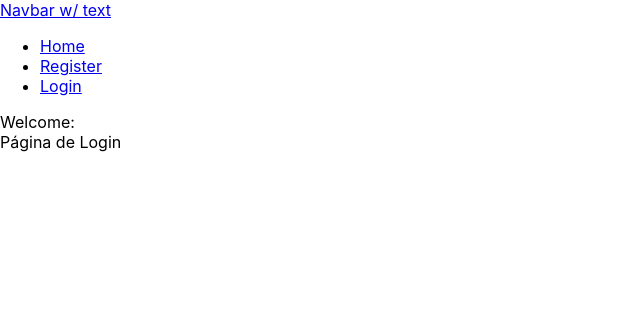
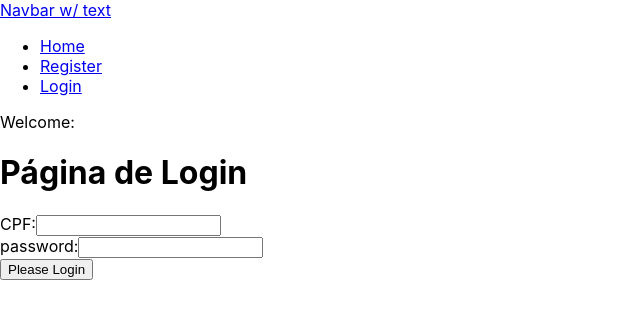
Before and after one commit to Diego-Fernando-Reis/CRUD_Test, a React (Create React App) app in the folder crudtest/: page /login in a window 1280 px wide. Shown: the top 318 px of the page, without its empty margins (0-640 px from the left). Built offline with nearby package versions, Linux system fonts and the light colour scheme.

Commit message:
Login configurado

```diff
--- a/crudtest/src/Login.js
+++ b/crudtest/src/Login.js
@@ -1,8 +1,55 @@
+import axios from 'axios';
+import { useNavigate } from 'react-router-dom';
+import  {useState} from 'react';
+
 const Login = () =>{
+  let navigate = useNavigate();
+  const[user, setUser] = useState({cpf:'', password:''})
+
+  const handleChange = (e) =>{
+    setUser({ ...user, [e.target.name]: e.target.value});
+  }
+
+  const submitForm = (e) => {
+    e.preventDefault();
+    const sendData = {
+      cpf:user.cpf,
+      password:user.password
+    }
+
+    console.log(sendData);
+
+    //Criei uma documento php para não dar erro
+    axios.post('http://localhost/php-react/register-login-php-simple/login.php', sendData)
+    .then((result)=>{
+      if(result.data.Status === '200')
+        {
+          window.localStorage.setItem('cpf', result.data.cpf);
+          window.localStorage.setItem('nome', (result.data.nome));
+          navigate(`/dashboard`);}
+      else
+       { alert('Usuário inválido');}
+    })
+  }
   return(
-    <div>
-      Página de Login
-    </div>
+    <form onSubmit={submitForm}>
+      <div className="main-box">
+        <div className="row">
+          <h1>Página de Login</h1>
+        </div>
+        <div className="row">
+          <span>CPF:</span>
+          <input type='text' name='cpf' onChange={handleChange} value={user.cpf}/>
+        </div>
+        <div className="row">
+          <span>password:</span>
+          <input type='password' name='password' onChange={handleChange} value={user.password}/>
+        </div>
+        <div className="row">
+          <input type='submit' name='submit' className="btn" value='Please Login'/>
+        </div>
+      </div>
+    </form>
   )
 }
 
--- a/crudtest/src/Register.js
+++ b/crudtest/src/Register.js
@@ -27,7 +27,7 @@ const Register = () =>{
     //Criei uma documento php para não dar erro
     axios.post('http://localhost/php-react/register-login-php-simple/insert.php', sendData)
     .then((result)=>{
-      if(result.data.Status == 'Invalid')
+      if(result.data.Status === 'Invalid')
         {alert('Usuário inválido');}
       else
        { history(`/dashboard`);}
```
